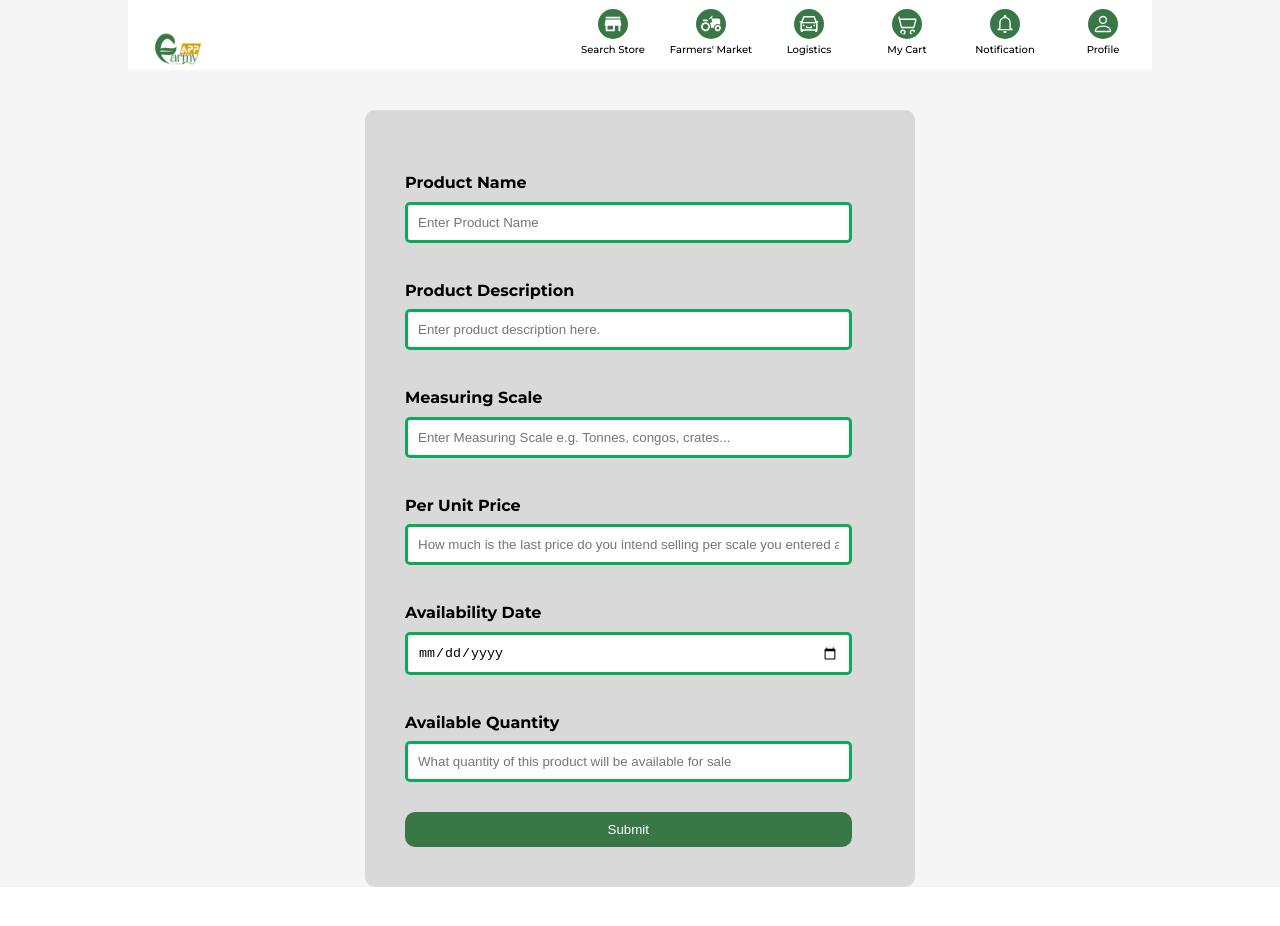
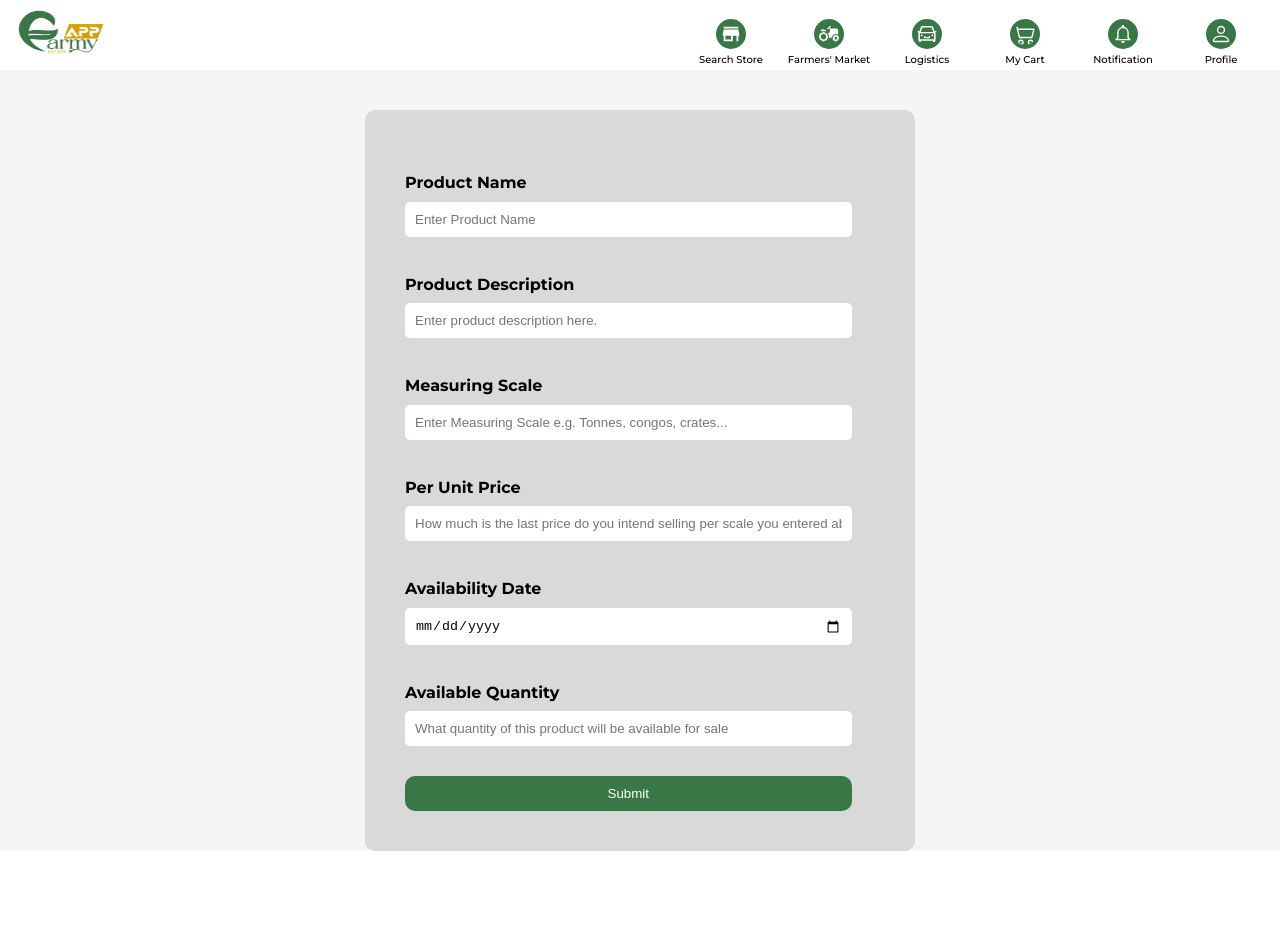
Before and after one commit to deviator53/FarmyApp-Team2, a React (Create React App) app: page /editfarmproduct/1 in a window 1280 px wide. After the commit the page ends 891 px from the top, so only its background shows below. Built offline with nearby package versions, Linux system fonts and the light colour scheme; no server answers.

Commit message:
finalized code for assignment

```diff
--- a/src/Components/Navbar.js
+++ b/src/Components/Navbar.js
@@ -5,7 +5,7 @@ import { UserContext } from '../context/UserContext'
 import { Link } from 'react-router-dom';
 
 import profback from '../static/back.jpg'
-import loho from '../static/FARMY EMB green..png'
+import loho from '../static/farmylogo.png'
 import { MdAgriculture, MdStoreMallDirectory } from "react-icons/md";
 import { BsPerson, BsCart2 } from "react-icons/bs";
 import { BiLogOut } from "react-icons/bi";
--- a/src/Components/StoreUpload.js
+++ b/src/Components/StoreUpload.js
@@ -148,7 +148,7 @@ function StoreUpload() {
               type="text"
               onChange={(e) => setProductName(e.target.value)}
               value={productName}
-              className="form_input"
+              className="form-input-border"
               placeholder={"Enter Product Name"}
             />
           </div>
@@ -159,7 +159,7 @@ function StoreUpload() {
               type="text"
               onChange={(e) => setProductDescription(e.target.value)}
               value={productDescription}
-              className="form_input"
+              className="form-input-border"
               placeholder={"Enter product description here."}
             />
           </div>
@@ -169,7 +169,7 @@ function StoreUpload() {
               type="text"
               onChange={(e) => setMeasuringScale(e.target.value)}
               value={measuringScale}
-              className="form_input"
+              className="form-input-border"
               placeholder={
                 "Enter Measuring Scale e.g. Tonnes, congos, crates..."
               }
@@ -180,7 +180,7 @@ function StoreUpload() {
             <select
               value={selectedCategory}
               onChange={(e) => setSelectedCategory(e.target.value)}
-              className="form_input"
+              className="form-input-border"
             >
               <option value="">Select a category...</option>
               {/* Map over your categories here */}
@@ -204,7 +204,7 @@ function StoreUpload() {
                 type="text"
                 onChange={(e) => setNewCategoryName(e.target.value)}
                 value={newCategoryName}
-                className="form_input"
+                className="form-input-border"
                 placeholder={
                   "Enter the name of the categopry you're trying to create here"
                 }
@@ -225,7 +225,7 @@ function StoreUpload() {
               type="text"
               onChange={(e) => setPrice(e.target.value)}
               value={price}
-              className="form_input"
+              className="form-input-border"
               placeholder={
                 "How much is the last price do you intend selling per scale you entered above"
               }
@@ -237,7 +237,7 @@ function StoreUpload() {
               type="date"
               onChange={(e) => setAvailabilityDate(e.target.value)}
               value={availabilityDate}
-              className="form_input"
+              className="form-input-border"
               placeholder={"When will this product be available for sale"}
             />
           </div>
@@ -247,7 +247,7 @@ function StoreUpload() {
               type="text"
               onChange={(e) => setAvailableQuantity(e.target.value)}
               value={availableQuantity}
-              className="form_input"
+              className="form-input-border"
               placeholder={
                 "What quantity of this product will be available for sale"
               }
--- a/src/styles/farmProductLists.css
+++ b/src/styles/farmProductLists.css
@@ -13,6 +13,7 @@
 .search_select select, .search_input button{
   font-size: 18px;
   font-weight: 500;
+  background: none;
 }
 
 .search_input{
@@ -33,6 +34,10 @@
   padding: 0.8rem 1.2rem;
   margin-left: -1.5rem;
   border-radius: 17px;
+}
+.search_input button:hover{
+  background: black;
+  cursor: pointer;
 }
 
 .card-list {
--- a/src/styles/navbar.css
+++ b/src/styles/navbar.css
@@ -1,6 +1,7 @@
 .navbar {
     display: flex;
-    width: var(--container-width-lg);
+    /* width: var(--container-width-lg); */
+    padding: 10px;
     justify-content: space-between;
     background-color: var(--color-white);
     margin: auto;
@@ -11,6 +12,7 @@
 
 .navlogoi {
     width: 100px;
+    height: 50px;
 
 }
 
--- a/src/styles/waitlist.css
+++ b/src/styles/waitlist.css
@@ -38,7 +38,14 @@
 }
 
 .form_input {
-  border: 3px solid #0fa958;
+  /* border: 3px solid #0fa958; */
+  padding: 10px;
+  border-radius: 5px;
+  width: 95%;
+  align-self: center;
+}
+.form-input-border{
+  border: 2px solid #0fa958;
   padding: 10px;
   border-radius: 5px;
   width: 95%;
@@ -56,6 +63,9 @@
   cursor: pointer;
   /* margin-bottom: 20px; */
   /* margin-right: 20px; */
+}
+.pos_bt:hover{
+  background-color: black;
 }
 .container2 {
   width: 95%;
```
